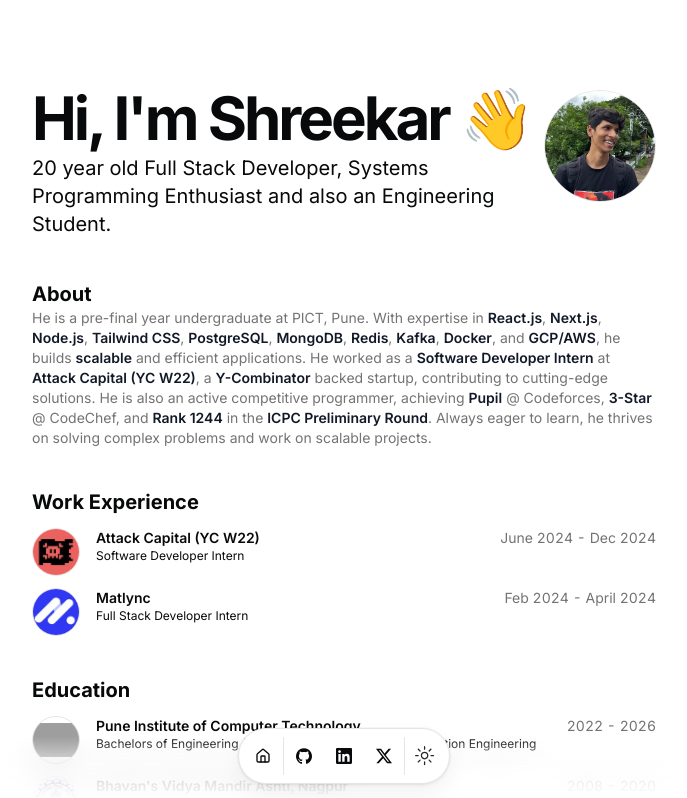
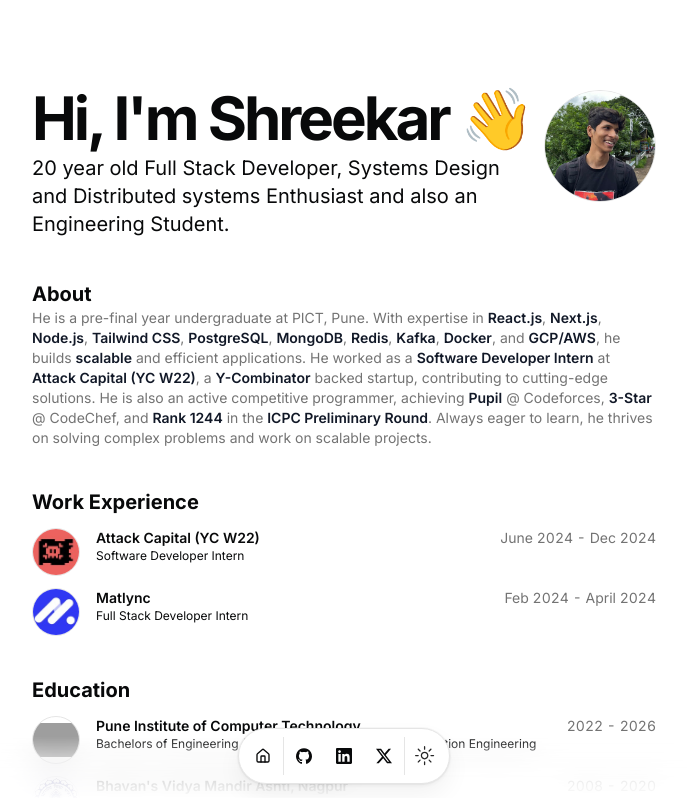
Before and after one commit to Shreekar11/Portfolio, a Next.js app: page / in a window 1280 px wide. Shown: the top 798 px of the page, without its empty margins (296-983 px from the left). Built offline with nearby package versions, Linux system fonts and the light colour scheme; grey boxes are pictures that could not be loaded.

Commit message:
chore: update resume data

```diff
--- a/src/data/resume.tsx
+++ b/src/data/resume.tsx
@@ -8,7 +8,7 @@
   location: "Pune, India",
   locationLink: "https://www.google.com/maps/place/pune",
   description:
-    "20 year old Full Stack Developer, Systems Programming Enthusiast and also an Engineering Student.",
+    "20 year old Full Stack Developer, Systems Design and Distributed systems Enthusiast and also an Engineering Student.",
   summary: `He is a pre-final year undergraduate at PICT, Pune. With expertise in **React.js**, **Next.js**, **Node.js**, **Tailwind CSS**, **PostgreSQL**, **MongoDB**, **Redis**, **Kafka**, **Docker**, and **GCP/AWS**, he builds **scalable** and efficient applications.
   He worked as a **Software Developer Intern** at **Attack Capital (YC W22)**, a **Y-Combinator** backed startup, contributing to cutting-edge solutions.
   He is also an active competitive programmer, achieving **Pupil** @ Codeforces, **3-Star** @ CodeChef, and **Rank 1244** in the **ICPC Preliminary Round**. Always eager to learn, he thrives on solving complex problems and work on scalable projects.`,
```
